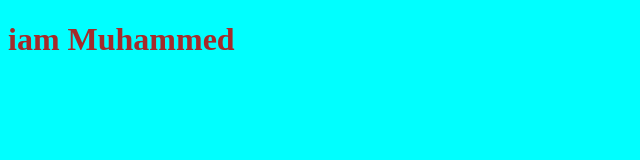
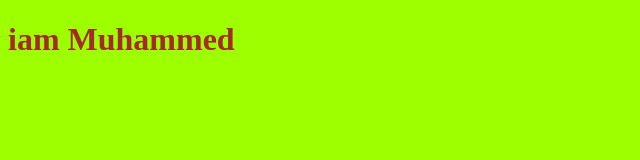
Before and after one commit to muhammedabdelhamed/muhammedabdelhamed, a plain HTML site: page index.html in a window 1280 px wide. Shown: the whole page, without its empty margins (0-640 px from the left). Drawn offline with Linux system fonts and the light colour scheme.

Commit message:
changing background

```diff
--- a/style.css
+++ b/style.css
@@ -2,5 +2,5 @@ h1{
 color: brown;
 }
 body{
-    background-color: aqua
+    background-color: rgb(157, 255, 0)
 };
```
